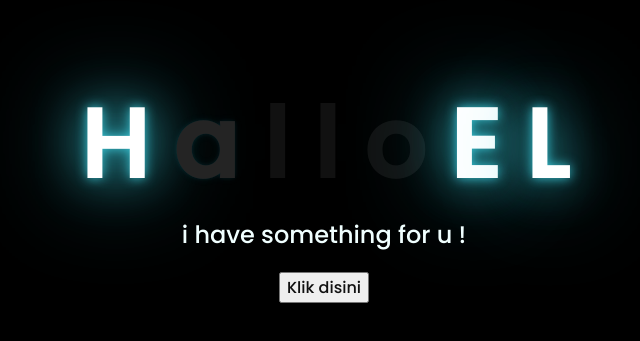
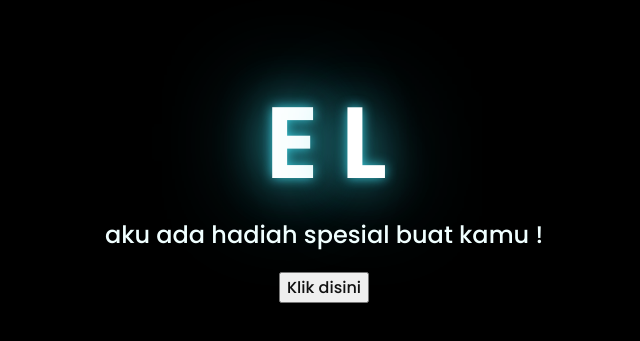
Before and after one commit to HornyFroogs/flowerrr, a plain HTML site: page index.html in a window 1280 px wide. Shown: the part 221-562 px from the top of the page, without its empty margins (324-964 px from the left). Drawn offline with Linux system fonts and the light colour scheme.

Commit message:
Update index.html

```diff
--- a/index.html
+++ b/index.html
@@ -11,11 +11,11 @@
 	<body>
 		<div class="greetings">
 			<!-- silahkan menambah kata sesuai keinginan dengan <span>text...</span -->
-			<span>H</span>
-			<span>a</span>
-			<span>l</span>
-			<span>l</span>
-			<span>o</span>
+			<span></span>
+			<span></span>
+			<span></span>
+			<span></span>
+			<span></span>
 			<span></span>
 			<span>E</span>
 			<span>L</span>
@@ -24,7 +24,7 @@
 
 		</div>
 		<div class="description">
-			<span>i have something for u !</span>
+			<span>aku ada hadiah spesial buat kamu !</span>
 		</div>
 		<div class="button">
 			<button>
```
